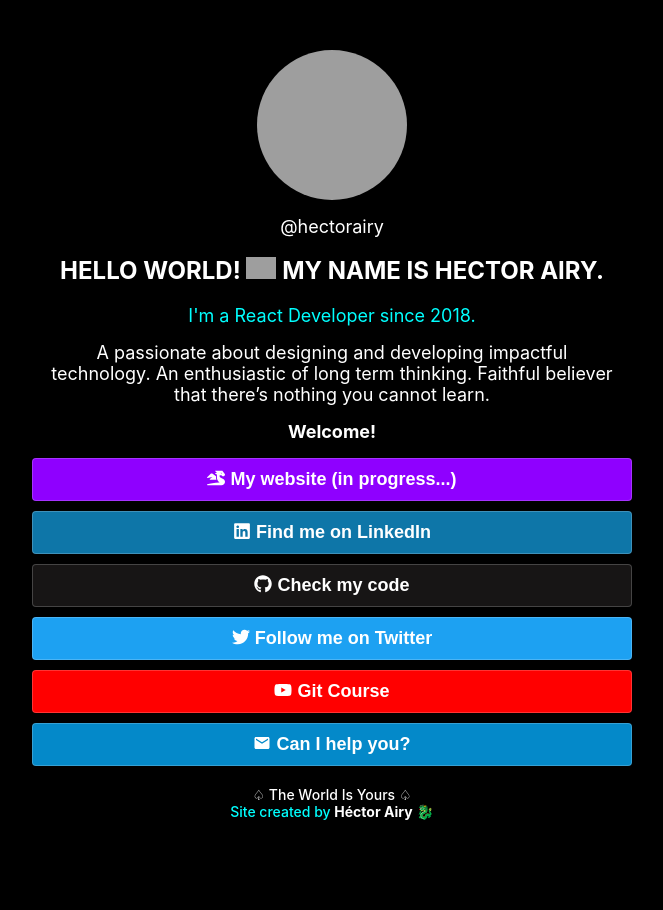
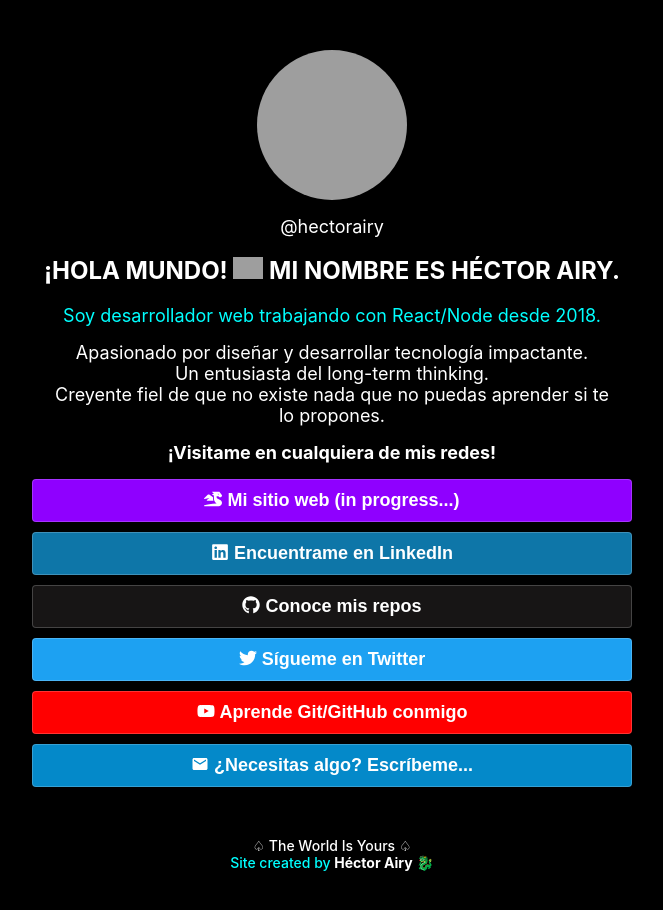
Before and after one commit to hectorairy/hectorairy-sites, a React (Create React App) app: page / in a window 1280 px wide. Shown: the top 910 px of the page, without its empty margins (308-971 px from the left). Before the commit the page ends 840 px from the top, so only its background shows below. Built offline with nearby package versions, Linux system fonts and the light colour scheme; grey boxes are pictures that could not be loaded.

Commit message:
Change language to es

```diff
--- a/public/index.html
+++ b/public/index.html
@@ -7,7 +7,7 @@
     <meta name="theme-color" content="#000000" />
     <meta
       name="description"
-      content="Card presentation from Hector Airy - Sites"
+      content="Un apasionado por diseñar y desarrollar tecnología impactante. Un entusiasta del long-term thinking. Creyente fiel de que no existe nada que no puedas aprender si te lo propones."
     />
     <meta name="robots" content="index, follow" />
     <meta name="author" content="Hector Airy" />
--- a/src/App.css
+++ b/src/App.css
@@ -36,7 +36,7 @@ svg {
 footer {
   font-size: 1.4rem;
   font-weight: 500;
-  margin: 2rem;
+  margin: 50px;
 }
 
 a,
--- a/src/App.js
+++ b/src/App.js
@@ -18,7 +18,7 @@ function App() {
       <Helmet>
         <meta
           name="description"
-          content="Card presentation from Hector Airy - Sites"
+          content="Un apasionado por diseñar y desarrollar tecnología impactante. Un entusiasta del long-term thinking. Creyente fiel de que no existe nada que no puedas aprender si te lo propones."
           data-react-helmet="true"
         />
         <meta name="robots" content="index, follow" data-react-helmet="true" />
@@ -38,65 +38,68 @@ function App() {
       />
       <p className="bold">@hectorairy</p>
       <h1>
-        Hello world!{"  "}
+        ¡Hola mundo!{"  "}
         <img
           src="https://s.w.org/images/core/emoji/13.1.0/svg/1f44b-1f3fc.svg"
           alt="hello"
           width={30}
         />
-        {"  "}my name is Hector Airy.
+        {"  "}mi nombre es Héctor Airy.
       </h1>
       <p>
-        <span>I'm a React Developer since 2018.</span>
+        <span>
+          Soy desarrollador web trabajando con React/Node desde 2018.{" "}
+        </span>
       </p>
       <p>
-        A passionate about designing and developing impactful technology. An
-        enthusiastic of long term thinking. Faithful believer that there’s
-        nothing you cannot learn.
+        Apasionado por diseñar y desarrollar tecnología impactante. <br />
+        Un entusiasta del long-term thinking. <br />
+        Creyente fiel de que no existe nada que no puedas aprender si te lo
+        propones.
       </p>
       <p>
-        <strong>Welcome!</strong>
+        <strong>¡Visitame en cualquiera de mis redes!</strong>
       </p>
       <>
         <Link
           link="https://hectorairy.com/"
           iconComponent={<FaDragon />}
-          text="My website (in progress...)"
+          text="Mi sitio web (in progress...)"
           background="#8F00FF"
           color="white"
         />
         <Link
           link="https://www.linkedin.com/in/hectorairy/"
           iconComponent={<FaLinkedin />}
-          text="Find me on LinkedIn "
+          text="Encuentrame en LinkedIn"
           background="#0e76a8"
           color="white"
         />
         <Link
           link="https://github.com/hectorairy"
           iconComponent={<FaGithub />}
-          text="Check my code"
+          text="Conoce mis repos"
           background="#171515"
           color="white"
         />
         <Link
-          link="https://hectorairy.com/"
+          link="https://twitter.com/hectorairy"
           iconComponent={<FaTwitter />}
-          text="Follow me on Twitter"
+          text="Sígueme en Twitter"
           background="#1DA1F2"
           color="white"
         />
         <Link
           link="https://www.youtube.com/channel/UCwPHunzXRBnKsFNuZONt5fw"
           iconComponent={<FaYoutube />}
-          text="Git Course"
+          text="Aprende Git/GitHub conmigo"
           background="#FF0000"
           color="white"
         />
         <Link
           link="mailto:hola@hectorairy.com"
           iconComponent={<MdEmail />}
-          text="Can I help you?"
+          text="¿Necesitas algo? Escríbeme..."
           background="#0489C9"
           color="white"
         />
```
